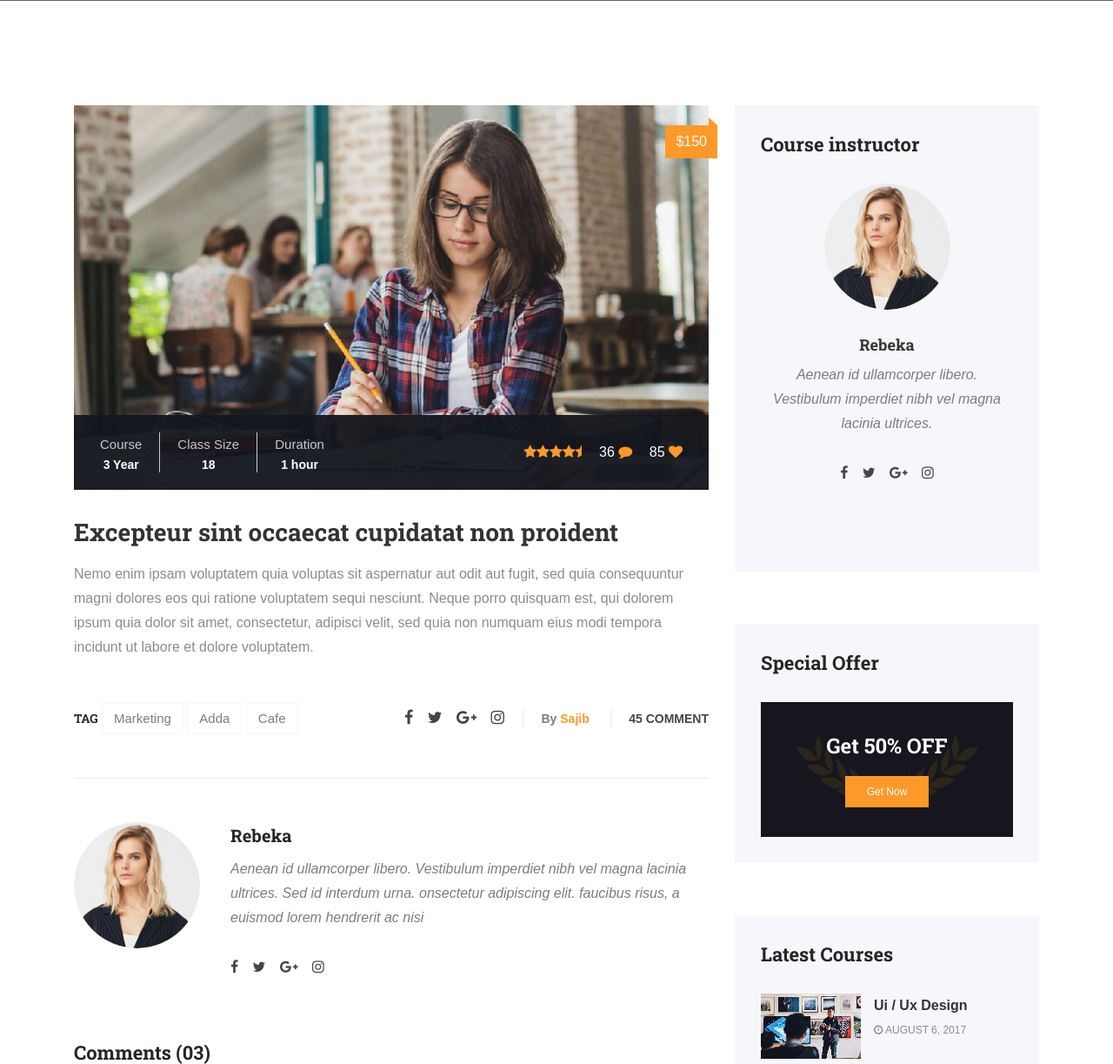
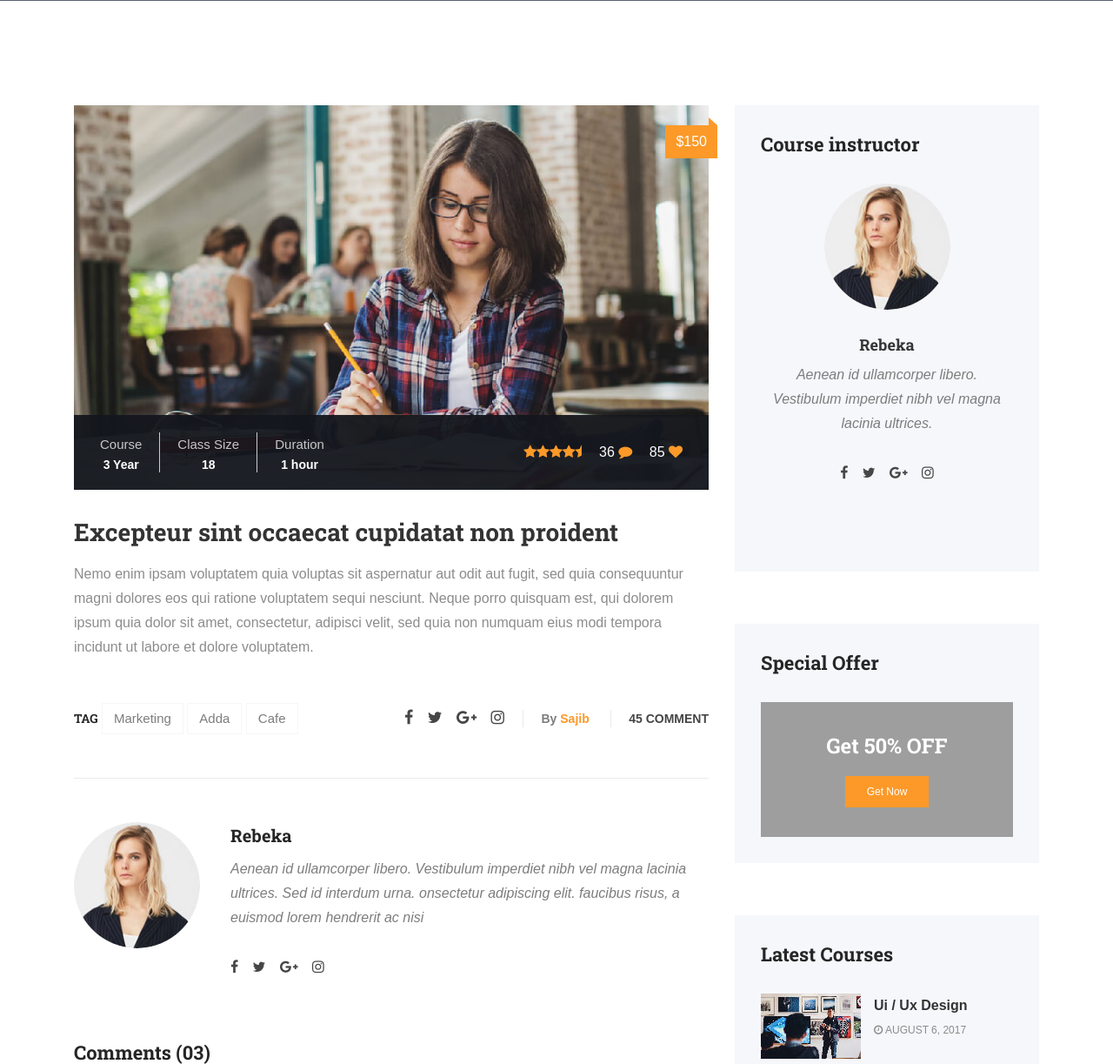
Before and after one commit to Zahed75/criminology_core, a Django app: page /course_details/1/ in a window 1280 px wide. Shown: the part 403-1626 px from the top of the page at 87% size. Run offline with Django 4.2, Linux system fonts and the light colour scheme; some libraries are stand-ins or nearby versions; some web fonts are replaced; grey boxes are pictures that could not be loaded.

Commit message:
css updated

```diff
--- a/static/assets/css/styles.css
+++ b/static/assets/css/styles.css
@@ -2062,8 +2062,11 @@ h4.comment-title {
 .wd-offer {
   height: 155px;
   position: relative;
-  background: url(../images/bg/flwr-bg.jpg) center/cover no-repeat;
-}
+  background: url(../gallery/t55.jpg) center/cover no-repeat;
+}
+
+
+
 
 .wd-offer .text {
   position: absolute;
```
